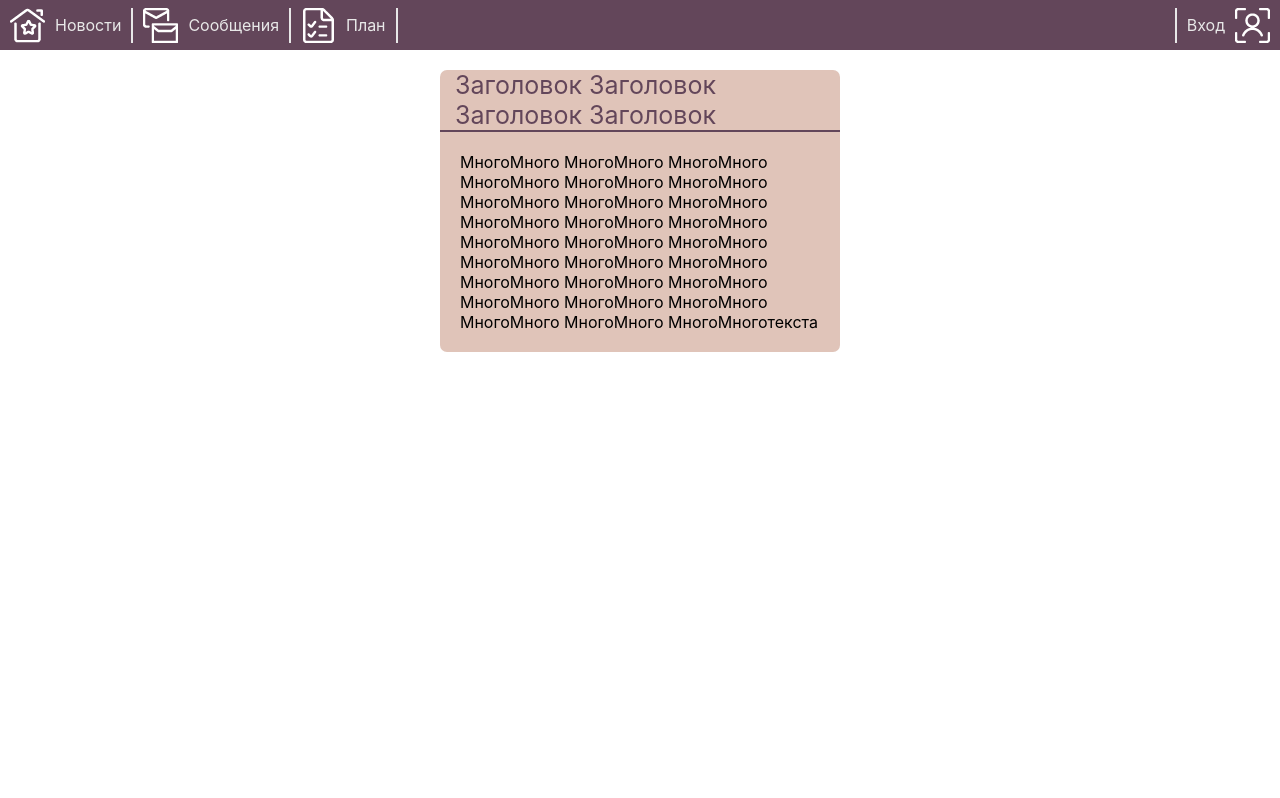
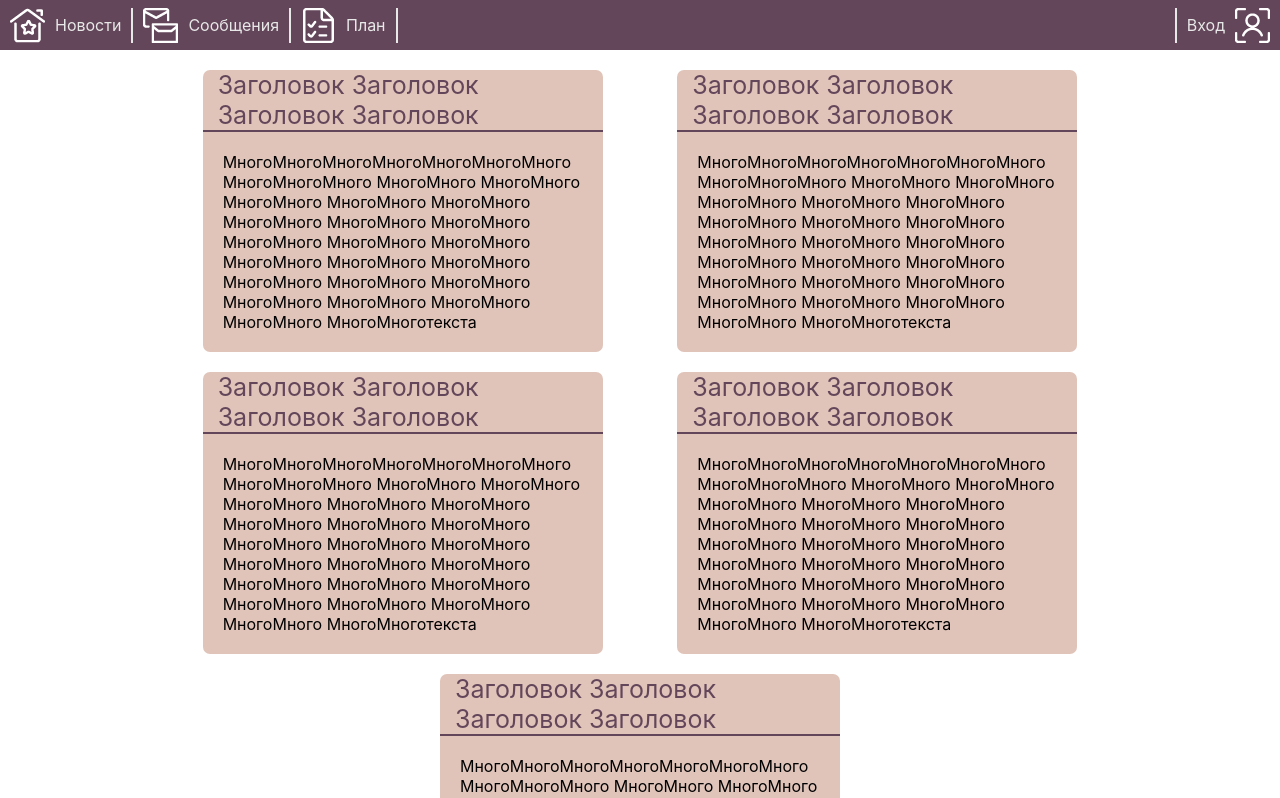
Before and after one commit to SymtaxError/Messemger, a React (Create React App) app in the folder frontend/: page /#/home in a window 1280 px wide. Shown: the top 798 px of the page. Built offline with nearby package versions, Linux system fonts and the light colour scheme; no server answers.

Commit message:
Long strings

```diff
--- a/frontend/src/components/chat.module.css
+++ b/frontend/src/components/chat.module.css
@@ -84,6 +84,7 @@
     padding-top: 4px;
     padding-left: 5px;
     padding-right: 15px;
+    word-wrap: break-word;
 }
 
 .msgDate {
--- a/frontend/src/components/newsBlock.module.css
+++ b/frontend/src/components/newsBlock.module.css
@@ -1,8 +1,11 @@
 .newsBlock {
+    display: inline-block;
+    position: relative;
+    overflow: hidden;
+
     background-color: #E0C4B9;
     border-radius: 7px;
     width: 400px;
-    display: flex;
     flex-direction: column;
     margin-bottom: 20px;
 }
@@ -13,8 +16,10 @@
     font-size: 25px;
     color: #63465A;
     border-bottom: 2px solid #63465A;
+    word-wrap: break-word;
 }
 
 .content {
     padding: 20px;
+    word-wrap: break-word;
 }
--- a/frontend/src/components/newsBlock.tsx
+++ b/frontend/src/components/newsBlock.tsx
@@ -7,7 +7,7 @@ export const NewsBlock: React.FC = () => {
         <div className={styles.newsBlock}>
             <div className={styles.header}>Заголовок Заголовок Заголовок Заголовок</div>
             <div className={styles.content}>
-                МногоМного МногоМного МногоМного МногоМного МногоМного
+                МногоМногоМногоМногоМногоМногоМногоМногоМногоМного
             МногоМного МногоМного МногоМного МногоМного
             МногоМного МногоМного МногоМного МногоМного МногоМного
             МногоМного МногоМного МногоМного МногоМного
--- a/frontend/src/components/user.module.css
+++ b/frontend/src/components/user.module.css
@@ -1,6 +1,9 @@
 .user {
     height: 45px;
     border-bottom: 2px solid white;
+    white-space: nowrap;
+    overflow: hidden;
+    text-overflow: ellipsis;
 }
 
 .name {
@@ -8,6 +11,9 @@
     padding-top: 2px;
     padding-left: 7px;
     width: 100%;
+    white-space: nowrap;
+    overflow: hidden;
+    text-overflow: ellipsis;
 }
 
 .tag {
--- a/frontend/src/views/home.module.css
+++ b/frontend/src/views/home.module.css
@@ -1,8 +1,12 @@
 .body {
-    width: 100%;
+    width: 80%;
+    margin-left: auto;
+    margin-right: auto;
     /*height: 100%;*/
     display: flex;
     padding-top: 20px;
-    flex-flow: column nowrap;
-    align-items: center;
+    align-items: flex-start;
+
+    flex-wrap: wrap;
+    justify-content: space-evenly;
 }
--- a/frontend/src/views/home.tsx
+++ b/frontend/src/views/home.tsx
@@ -6,6 +6,10 @@ export const Home: React.FC = () => {
     return(
         <div className={styles.body}>
             <NewsBlock/>
+            <NewsBlock/>
+            <NewsBlock/>
+            <NewsBlock/>
+            <NewsBlock/>
         </div>
     )
 };
--- a/frontend/src/views/todo.module.css
+++ b/frontend/src/views/todo.module.css
@@ -88,10 +88,16 @@
 .team {
     display: flex;
     flex-flow: row nowrap;
+    white-space: nowrap;
+    overflow: hidden;
+    text-overflow: ellipsis;
 }
 
 .teammate {
     padding: 3px;
+    white-space: nowrap;
+    overflow: hidden;
+    text-overflow: ellipsis;
 }
 
 .mainPart {
```
